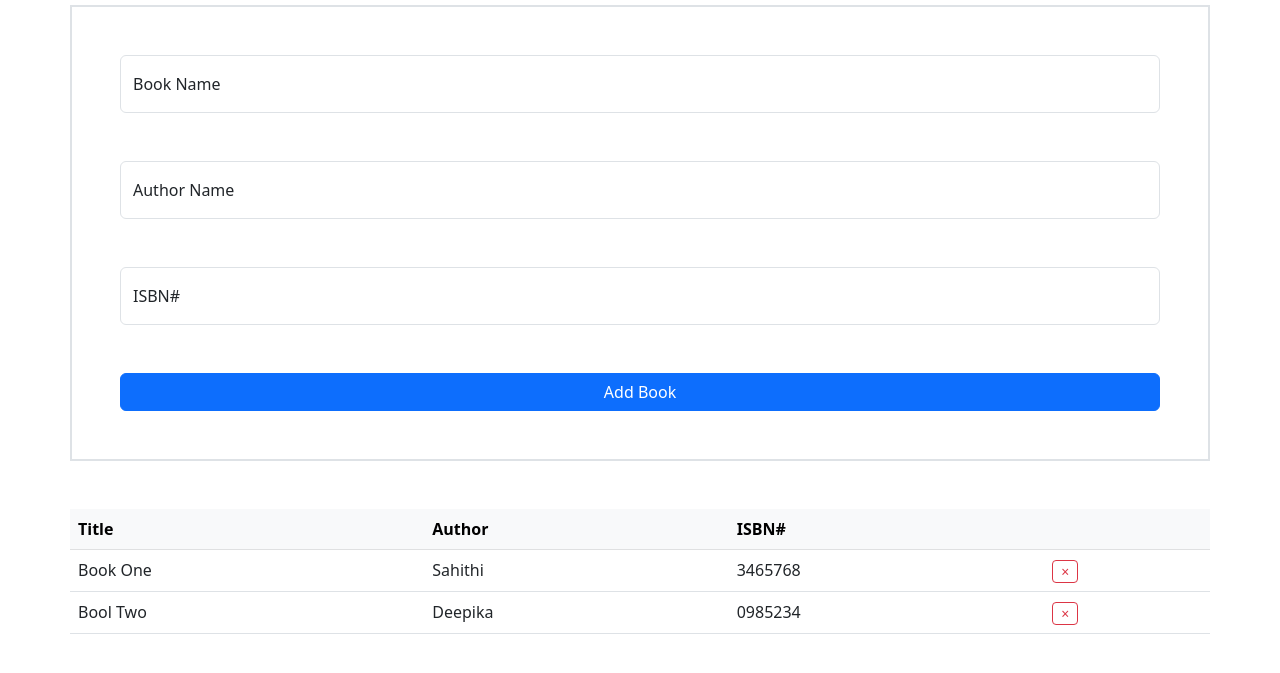
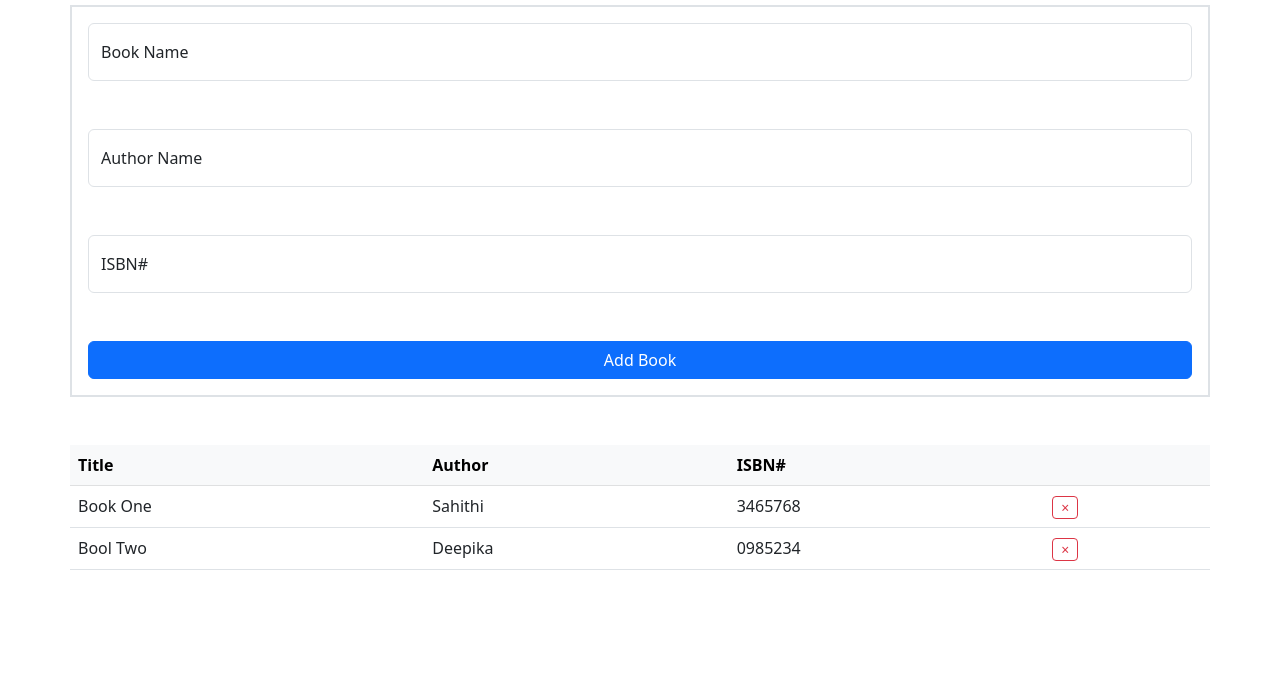
Before and after one commit to DeepikaDudala/MyBookList, a plain HTML site: page index.html in a window 1280 px wide. Shown: the part 83-756 px from the top of the page. Drawn offline with nearby package versions, Linux system fonts and the light colour scheme.

Commit message:
Update index.html

```diff
--- a/index.html
+++ b/index.html
@@ -23,7 +23,7 @@
 
 
       <form id="book-form">
-        <div class="container-sm border p-5 border-2">
+        <div class="container-sm border p-3 border-2">
           <div class="form-floating mb-5">
             <input
               type="text"
```
